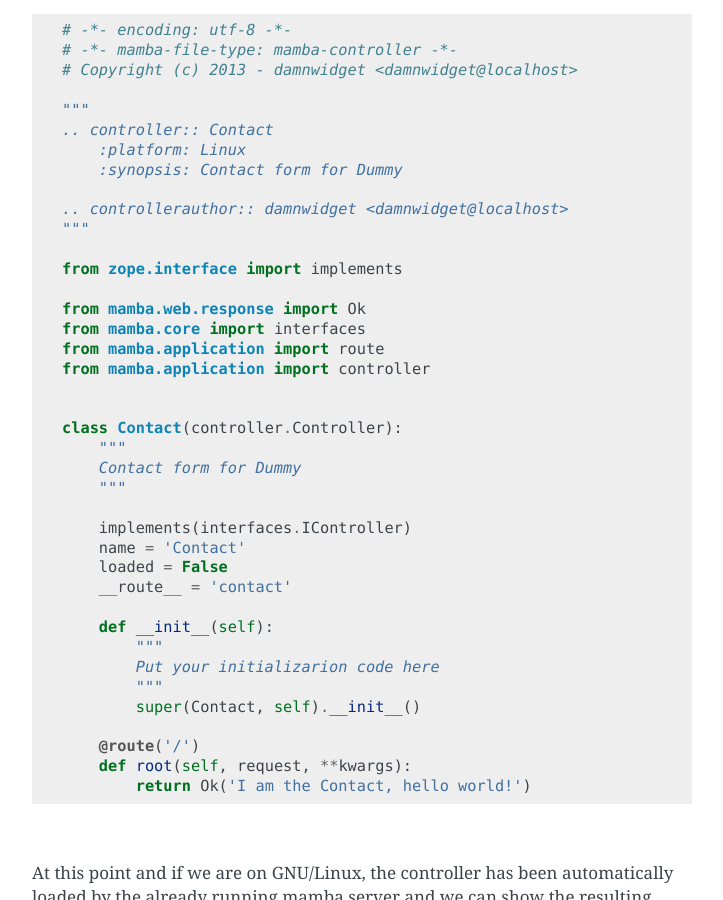
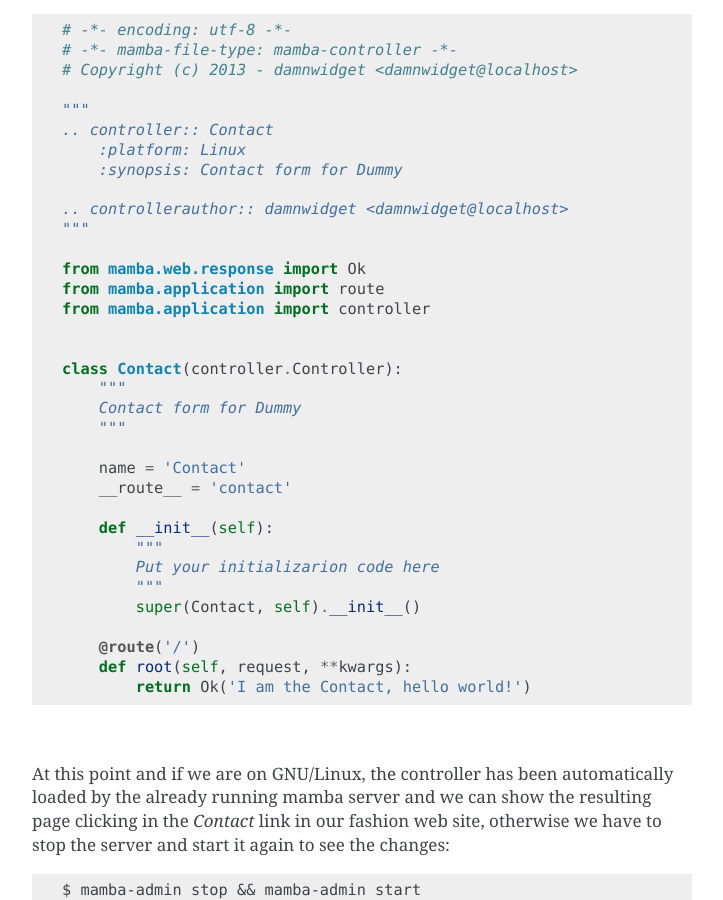
Before and after one commit to PyMamba/mamba-framework, a Sphinx documentation site: the page built from docs/getting_started.rst, in a window 1280 px wide and 900 px high, scrolled down 9969 px. Shown: the whole window, without its empty margins (388-1111 px from the left). Built offline with Sphinx 7.4.7, drawn with Linux system fonts in a browser that asks for light colours; pages that are not in the unit, such as notebooks, are missing from menus; some of the changed text lies outside the part shown.

Commit message:
documentation updated as we don't need to implement IController interface in user-controllers level anymore

```diff
--- a/docs/getting_started.rst
+++ b/docs/getting_started.rst
@@ -329,10 +329,7 @@ This will create a new file called ``contact.py`` in the ``application/controlle
     .. controllerauthor:: damnwidget <damnwidget@localhost>
     """
 
-    from zope.interface import implements
-
     from mamba.web.response import Ok
-    from mamba.core import interfaces
     from mamba.application import route
     from mamba.application import controller
 
@@ -342,9 +339,7 @@ This will create a new file called ``contact.py`` in the ``application/controlle
         Contact form for Dummy
         """
 
-        implements(interfaces.IController)
         name = 'Contact'
-        loaded = False
         __route__ = 'contact'
 
         def __init__(self):
@@ -401,12 +396,10 @@ Now we have to modify our controller a bit in order to make it use the new templ
     .. controllerauthor:: damnwidget <damnwidget@localhost>
     """
 
-    from zope.interface import implements
-
+    from mamba.core import templating
     from mamba.web.response import Ok
     from mamba.application import route
     from mamba.application import controller
-    from mamba.core import interfaces, templating
 
 
     class Contact(controller.Controller):
@@ -414,7 +407,6 @@ Now we have to modify our controller a bit in order to make it use the new templ
         Contact form for Dummy
         """
 
-        implements(interfaces.IController)
         name = 'Contact'
         loaded = False
         __route__ = 'contact'
```
Also changed, not shown: docs/development/controller.rst (+0 -8 lines).
